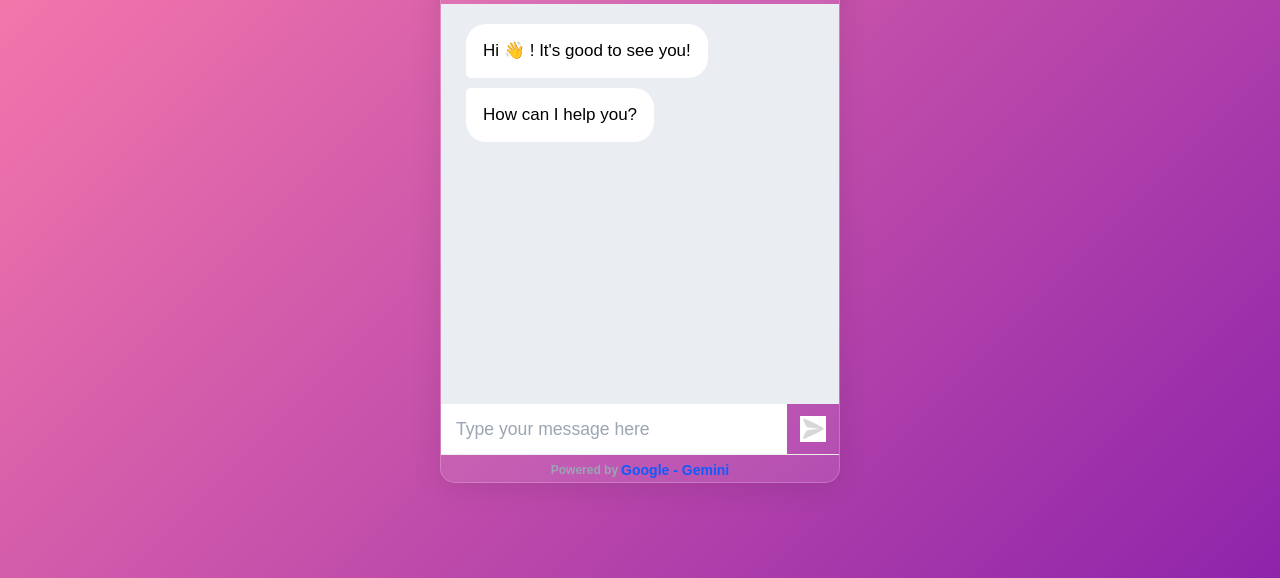
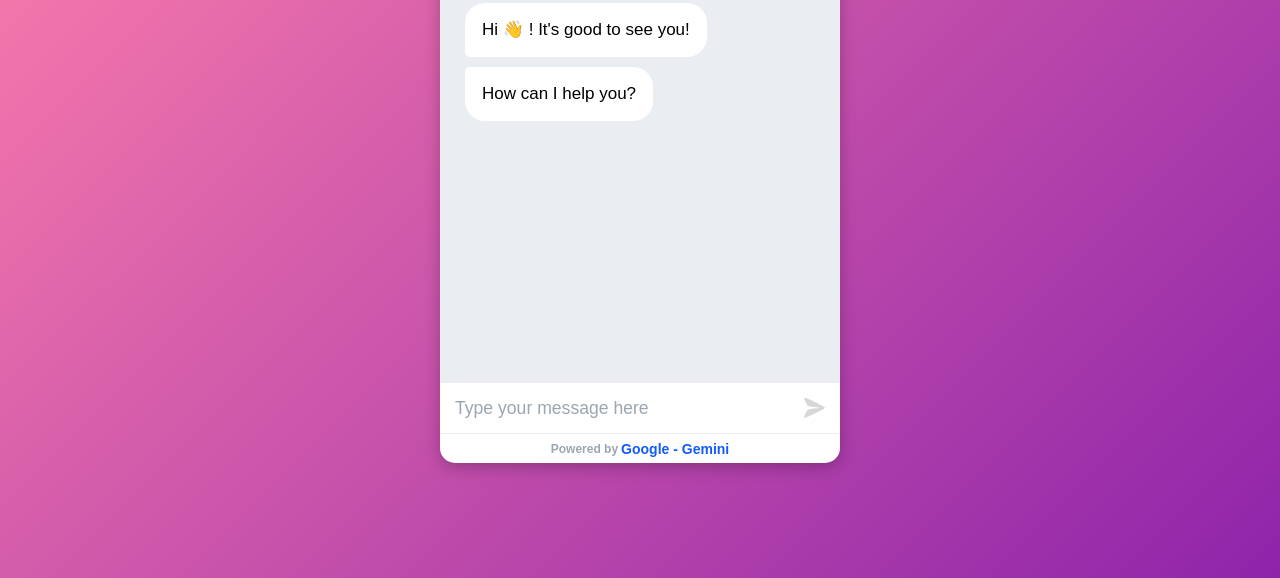
Before and after one commit to siddhbose-kivtechs/gbot-v1, a plain HTML site: page index.html in a window 1280 px wide. Shown: the part 222-800 px from the top of the page. Drawn offline with nearby package versions, Linux system fonts and the light colour scheme.

Commit message:
Update style.css

```diff
--- a/style.css
+++ b/style.css
@@ -240,44 +240,13 @@ a {
   box-shadow: 0 9.5px 12.7px 0 rgba(0, 0, 0, 0.05);
 }
 
-/*.container {
+.container {
   width: 400px;
   height: 570px;
   background-color: white;
   box-shadow: 0 4px 16px rgba(0, 0, 0, 0.25);
   border-radius: 15px;
   margin: 50px auto;
-}*/
-
-.container {
-  width: 400px;
-  height: 570px;
-  background: rgba(255, 255, 255, 0.1);
-  box-shadow: 0 4px 30px rgba(0, 0, 0, 0.1);
-  backdrop-filter: blur(14px);
-  -webkit-backdrop-filter: blur(14px);
-  border-radius: 15px;
-  border: 1px solid rgba(255, 255, 255, 0.2);
-  margin: auto; /* Centers properly */
-  position: relative; /* Ensures it's within the viewport */
-  top: 20px; /* Adds slight spacing from the top */
-}
-
-.captionBot {
-  display: flex;
-  align-items: center;
-  gap: 8px;
-  padding: 0 10px;
-  font-size: 14px;
-  font-weight: 600;
-  color: rgb(24, 25, 25);
-  white-space: nowrap;
-}
-
-.captionBot img {
-  width: 20px;
-  height: 20px;
-  object-fit: contain;
 }
 
 .InputMSG:valid ~ .send-icon svg path {
@@ -327,3 +296,21 @@ a {
     background-color: white;
   }
 }
+
+
+.captionBot {
+  display: flex;
+  align-items: center;
+  gap: 8px;
+  padding: 0 10px;
+  font-size: 14px;
+  font-weight: 600;
+  color: rgb(24, 25, 25);
+  white-space: nowrap;
+}
+
+.captionBot img {
+  width: 20px;
+  height: 20px;
+  object-fit: contain;
+}
```
